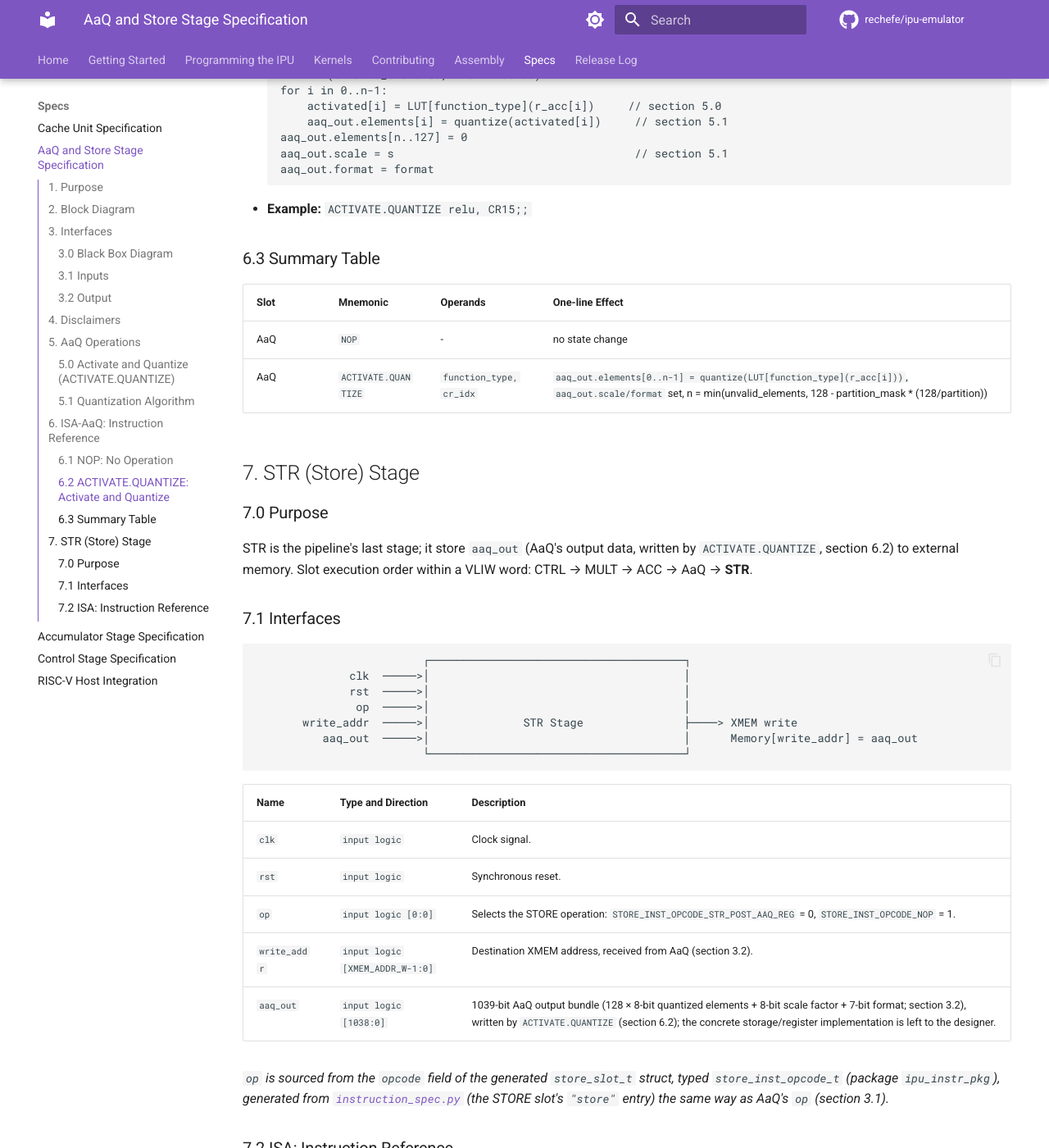
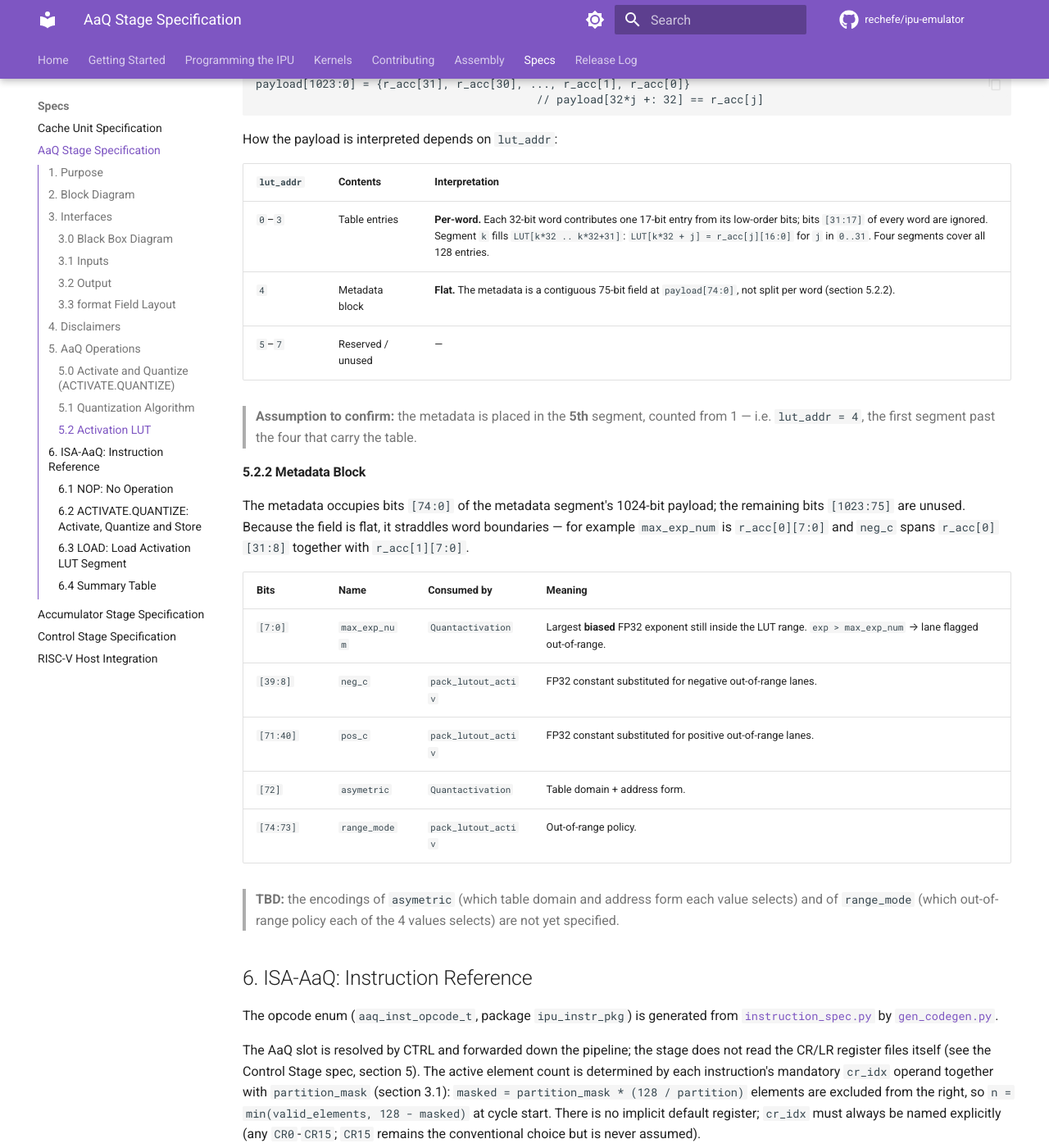
Before and after one commit to rechefe/ipu-emulator, an MkDocs documentation site: the page built from docs/content/specs/stage-aaq-str.md, in a window 1280 px wide and 1400 px high, scrolled down 5934 px. Shown: the whole window at 82% size. Built offline with MkDocs 1.6.1 and Material for MkDocs 9.7.7, drawn with Linux system fonts in a browser that asks for light colours; comment, search, counter and statistics services are not loaded; some of the changed text lies outside the part shown.

Commit message:
fix: update AaQ stage documentation to reflect correct naming

````diff
--- a/docs/content/specs/stage-aaq-str.md
+++ b/docs/content/specs/stage-aaq-str.md
@@ -1,18 +1,18 @@
-# AaQ and Store Stage
+# AaQ Stage
 
 ## 1. Purpose
 
-This spec covers two consecutive VLIW pipeline stages: **AaQ**
-(Activation and Quantization) and **STR** (Store), which write AaQ's
-output to external memory. AaQ is sections 1-6 below; STR is section 7.
-
 The AaQ (Activation and Quantization) stage applies element-wise activation
-and special functions to the 128-element accumulator, and quantizes the
-128-element vector into an 8-bit vector for output. It produces:
+and special functions to the 128-element accumulator, quantizes the
+128-element vector into an 8-bit vector, and **writes the result to external
+memory (XMEM) itself** — there is no separate Store stage. It produces:
 
 - A 128-element vector of 8-bit quantized values.
 - A scale factor.
 - A format field.
+
+The stage also owns the activation **LUT**, which is filled by the `LOAD`
+instruction (section 6.3).
 
 ## 2. Block Diagram
 
@@ -20,20 +20,19 @@ and special functions to the 128-element accumulator, and quantizes the
 flowchart LR
     mult_stage:::blue
     acc_stage:::blue
-    str_stage:::blue
     ACC(["r_acc 128x32bit"]):::yellow
     WADDR(["write_addr"]):::yellow
-    STROP(["str_opcode"]):::yellow
-    OUT(["128x8bit elements | 8bit scale | 7bit format | write_addr | str_opcode"]):::red
+    XMEM(["XMEM write<br>Memory[write_addr] =<br>128x8bit elements | 8bit scale | 7bit format"]):::red
+    LUT["LUT<br>128x17bit<br>+ 75b metadata"]:::teal
     ACT["Activation"]:::teal
     QUANT["Quantization"]:::teal
 
     ACC -->|128x32| ACT
+    ACC -.->|LOAD: low bits| LUT
+    LUT --> ACT
     ACT -->|128x32| QUANT
-    QUANT -->|128x8 + scale + format| OUT
-    WADDR --> OUT
-    STROP --> OUT
-    OUT --> str_stage
+    QUANT -->|128x8 + scale + format| XMEM
+    WADDR --> XMEM
     mult_stage --> |128x32| acc_stage
     acc_stage --> |128x32| ACC
 
@@ -57,17 +56,17 @@ flowchart LR
 ```
                          ┌──────────────────────────────────────┐
               clk  ─────>│                                      │
-              rst  ─────>│                                      │
+            rst_n  ─────>│                                      │
                op  ─────>│                                      │
             r_acc  ─────>│                                      │
-    function_type  ─────>│             AaQ Stage                ├────> to STR stage
- unvalid_elements  ─────>│                                      │      [128×8b elements | 8b scale | 7b format
-        partition  ─────>│                                      │       | write_addr | str_opcode]
+    function_type  ─────>│                                      ├────> XMEM write
+         lut_addr  ─────>│             AaQ Stage                │      Memory[write_addr] =
+   valid_elements  ─────>│                                      │      [128×8b elements | 8b scale
+        partition  ─────>│                                      │       | 7b format]
    partition_mask  ─────>│                                      │
            format  ─────>│                                      │
         quan_mode  ─────>│                                      │
        write_addr  ─────>│                                      │
-       str_opcode  ─────>│                                      │
                          └──────────────────────────────────────┘
 ```
 
@@ -78,38 +77,71 @@ flowchart LR
 | Name | Type and Direction | Description |
 |------|--------------------|-------------|
 | `clk` | `input logic` | Clock signal. |
-| `rst` | `input logic` | Synchronous reset. |
-| `op` | `input logic [0:0]` | Selects the AaQ operation: `AAQ_INST_OPCODE_NOP` = 0, `AAQ_INST_OPCODE_ACTIVATE_QUANTIZE` = 1. |
-| `r_acc` | `input logic [127:0][31:0]` | 128-element accumulator (128 × 32-bit FP32). |
+| `rst_n` | `input logic` | Asynchronous, active-low  |
+| `op` | `input logic [1:0]` | Selects the AaQ operation: `AAQ_INST_OPCODE_NOP` = 0, `AAQ_INST_OPCODE_ACTIVATE_QUANTIZE` = 1, `AAQ_INST_OPCODE_LOAD` = 2. |
+| `r_acc` | `input logic [127:0][31:0]` | 128-element accumulator (128 × 32-bit FP32). Also the data source for `LOAD` (section 6.3). |
 | `function_type` | `input logic [2:0]` | Encoded activation/special-function selector for `ACTIVATE.QUANTIZE` (see section 5.0). |
-| `unvalid_elements` | `input logic [6:0]` | Element count. |
+| `lut_addr` | `input logic [2:0]` | LUT segment address for `LOAD` (section 6.3); selects which of the 8 segments the instruction writes. Ignored for every other `op`. |
+| `valid_elements` | `input logic [7:0]` | Number of valid elements in `r_acc`, range `0`–`128`. 8 bits are required because `128` is not representable in 7. |
 | `partition` | `input logic [1:0]` | Element partition grouping: enum of `1`/`2`/`4`/`8` (encoded `00`/`01`/`10`/`11`). Exact semantics TBD. |
-| `partition_mask` | `input logic [2:0]` | Count of `partition` groups, counted from the right (highest-indexed group), that are masked out entirely. `0` = all `partition` groups valid; `k` = the rightmost `k` groups are masked — their elements do not participate in activation/quantization and their `aaq_out` elements are forced to 0 (section 6.2). `k` must not exceed `partition - 1` (masking every group is not a supported configuration). Example: `partition = 8` splits the 128 elements into 8 groups of 16 (`elements[0:15] \| elements[16:31] \| ... \| elements[112:127]`); `partition_mask = 2` masks the rightmost 2 groups, i.e. `elements[96:127]`. |
-| `format` | `input logic [6:0]` | Output element format, replacing the old fixed `dtype`: bit `[6]` = sign (`0`=unsigned, `1`=signed), bits `[5:3]` = exponent bits (3 bits), bits `[2:0]` = mantissa bits (3 bits). |
+| `partition_mask` | `input logic [2:0]` | Count of `partition` groups, counted from the right (highest-indexed group), that are masked out entirely. `0` = all `partition` groups valid; `k` = the rightmost `k` groups are masked — their elements do not participate in activation/quantization and their output elements are forced to 0 (section 6.2). `k` must not exceed `partition - 1` (masking every group is not a supported configuration). Example: `partition = 8` splits the 128 elements into 8 groups of 16 (`elements[0:15] \| elements[16:31] \| ... \| elements[112:127]`); `partition_mask = 2` masks the rightmost 2 groups, i.e. `elements[96:127]`. |
+| `format` | `input logic [6:0]` | Output element format. See section 3.3. |
 | `quan_mode` | `input logic` | Scale-factor mode: `1` = dynamic, `0` = static. |
-| `write_addr` | `input logic [XMEM_ADDR_W-1:0]` | Destination XMEM address for the quantized result (see `XMEM_ADDR_W` in the Control stage spec, section 4). Received here and passed through to the STR stage. |
-| `str_opcode` | `input logic [0:0]` | The STORE slot's opcode (`STORE_INST_OPCODE_STR_POST_AAQ_REG` = 0, `STORE_INST_OPCODE_NOP` = 1; see section 7.1). Received here and passed through to the STR stage. |
+| `write_addr` | `input logic [XMEM_ADDR_W-1:0]` | Destination XMEM address for the quantized result (see `XMEM_ADDR_W` in the Control stage spec, section 4). The stage writes to this address directly. |
 
 *`op` is sourced from the `opcode` field of the generated `aaq_slot_t` struct, typed `aaq_inst_opcode_t` (package `ipu_instr_pkg`). Generated from [`instruction_spec.py`](../../../src/tools/ipu-common/src/ipu_common/instruction_spec.py) (the AAQ slot's `"aaq"` entry) by [`gen_codegen.py`](../../../src/tools/ipu-as-py/src/ipu_as/gen_codegen.py) via the [`ipu_instr_pkg.sv.j2`](../../../src/tools/ipu-as-py/src/ipu_as/templates/ipu_instr_pkg.sv.j2) template (`bazel run //src/tools/ipu-as-py:ipu-as -- sv-package --output <path>`).*
 
 ### 3.2 Output
 
-The Quantization block passes the following payload to the **STR stage**, which performs the actual XMEM write; AaQ itself does not write to XMEM.
+AaQ performs the XMEM write itself. On `ACTIVATE.QUANTIZE` (and only on that
+opcode — see section 4) the stage drives a single 1039-bit write to
+`Memory[write_addr]`:
 
 | Field | Width | Description |
 |-------|-------|-------------|
-| `aaq_out` | 1024 + 8 + 7 = 1039 bits | Bundled output data (see section 5.1/6.2): 128 × 8-bit quantized elements, 8-bit scale factor, and 7-bit format (matching the `format` input width, section 3.1: 1 sign + 3 exponent + 3 mantissa). |
-| `write_addr` | `[XMEM_ADDR_W-1:0]` | Passed through unchanged from the `write_addr` input (section 3.1). |
-| `str_opcode` | `1 bit` | Passed through unchanged from the `str_opcode` input (section 3.1). |
+| `elements` | 128 × 8 = 1024 bits | 128 quantized elements, 8 bits each (section 5.1). |
+| `scale` | 8 bits | Batch scale factor, `e8m0` (section 5.1). |
+| `format` | 7 bits | Passed through unchanged from the `format` input (section 3.3). |
 
-Total payload width: 1039 + 1 = 1040 bits, plus `write_addr` (`XMEM_ADDR_W` bits).
+Total write payload: 1024 + 8 + 7 = **1039 bits**, to address `write_addr`.
+
+`aaq_out` is used below as the pseudocode name for this bundle; the concrete
+storage/register implementation is left to the designer.
+
+### 3.3 `format` Field Layout
+
+`format` is 7 bits:
+
+| Bits | Name | Description |
+|------|------|-------------|
+| `[6]` | `sign` | `0` = unsigned, `1` = signed. |
+| `[5:3]` | `exp_bits` (`fe`) | Number of exponent bits, `0`–`7`. |
+| `[2:0]` | `width` | Total element width, encoded as `width - 1`; field value `0`–`7` means a total width `W` of `1`–`8` bits. |
+
+The mantissa is **the remainder** — what is left of the element width once the
+sign and exponent bits are taken out:
+
+```text
+sign_bit = format[6]                 // 0 or 1
+fe       = format[5:3]               // exponent bits
+W        = format[2:0] + 1           // total element width, 1..8 bits
+fm       = W - fe - sign_bit         // mantissa bits (the leftover)
+```
+
+`fm` must be `>= 0`, i.e. `W >= fe + sign_bit`; encodings that violate this are
+invalid. `fm = 0` is legal (no mantissa bits). `W <= 8` always, so a quantized
+element always fits in its 8-bit output slot; when `W < 8` the unused
+high-order bits are zero-padded.
+
+Example: signed, 2 exponent bits, 8-bit width (`e2m5`) is
+`format = {1, 3'd2, 3'd7}` → `fm = 8 - 2 - 1 = 5`.
 
 ## 4. Disclaimers
 
 - The AaQ slot executes once per VLIW cycle.
-- The STR slot executes once per VLIW cycle; STR is the pipeline's last stage.
-- Slot execution order within a VLIW word: CTRL → MULT → ACC → **AaQ** → **STR**.
-- `NOP` performs no state changes, in either the AaQ or STR slot.
+- AaQ is the pipeline's last stage; slot execution order within a VLIW word: CTRL → MULT → ACC → **AaQ**.
+- The XMEM write happens **only** on `ACTIVATE.QUANTIZE`. `NOP` and `LOAD` perform no memory write, so no separate store opcode is needed.
+- `NOP` performs no state changes.
 
 ## 5. AaQ Operations
 
@@ -154,14 +186,15 @@ single field:
 
 After activation (section 5.0), each activated FP32 element `a` (IEEE-754 single
 precision: 1-bit sign `S`, 8-bit exponent `e`, 23-bit mantissa) is quantized
-to the format selected by `format` (section 3.1): sign bit present only if
-`format[6] = 1` (signed; omitted when unsigned) + `fe` exponent bits
-(`format[5:3]`) + `fm` mantissa bits (`format[2:0]`). `fe` and `fm` are
-independent fields, not derived from one another, so `sign + fe + fm` is not
-required to total 8 bits; when it is smaller, the leftover high-order bits
-of the 8-bit quantized element are zero-padded. `fe` is at minimum 1 bit;
-`fm` may be 0 bits. FP32 inputs are always treated as normalized (implicit
-leading 1); subnormal inputs are not specially handled.
+to the format selected by `format` (section 3.3): a sign bit present only if
+`format[6] = 1` (signed; omitted when unsigned), `fe` exponent bits
+(`format[5:3]`), and `fm` mantissa bits derived as the leftover
+`fm = W - fe - sign_bit`, where `W = format[2:0] + 1` is the total element
+width. Since the mantissa is the remainder of the width, `sign + fe + fm`
+always totals exactly `W`; when `W < 8` the leftover high-order bits of the
+8-bit quantized element are zero-padded. `fe` is at minimum 1 bit; `fm` may be
+0 bits. FP32 inputs are always treated as normalized (implicit leading 1);
+subnormal inputs are not specially handled.
 
 The scale factor `s` (8 bits, `e8m0`: exponent only, no mantissa) is the
 batch's shared scale, computed as the maximum raw exponent across the 128
@@ -193,16 +226,66 @@ else:                                  // E exceeds what fe bits can represent
 `RTN` = round to nearest. Sign `S` (when present, `format[6] = 1`) is passed
 through unchanged. The final 8-bit quantized element is
 `{0-pad, S?, Exp, M}`: `S`, `Exp` (`fe` bits), and `M` (`fm` bits) packed at
-the low end, zero-padded at the high end to fill 8 bits. The output payload
+the low end, zero-padded at the high end to fill 8 bits. The write payload
 also carries `Format` (passed through unchanged from the `format` input) and
 the batch `Scale` (`s`), as described in section 3.2.
 
 > **Note:** the `S`/`Exp`/`M` encoding above is the same for both
 > `quan_mode` values, and `s` is computed the same way (batch max, as shown
 > above) regardless of `quan_mode`. `quan_mode = 1` (dynamic) restricts
-> `format` to exactly two supported formats, both signed: `e2m5` and
-> `e1m6`. How the hardware chooses between `e2m5` and `e1m6` in dynamic
-> mode is **TBD**.
+> `format` to exactly two supported formats, both signed and both 8 bits
+> wide (`format[2:0] = 7`): `e2m5` and `e1m6`. How the hardware chooses
+> between `e2m5` and `e1m6` in dynamic mode is **TBD**.
+
+### 5.2 Activation LUT
+
+The stage holds an activation lookup table of **128 entries × 17 bits**,
+plus a **75-bit metadata block** that configures range handling. Both are
+filled by `LOAD` (section 6.3), which writes one **segment** per instruction;
+the 3-bit `lut_addr` selects the segment.
+
+#### 5.2.1 Segment Transfer
+
+A segment is **1024 bits**, sourced from the **lower 32 words** of the
+accumulator, `r_acc[31:0]` (32 words × 32 bits = 1024 bits). The upper words
+`r_acc[127:32]` are ignored by `LOAD`. The 1024-bit payload is the little-endian
+concatenation of those words:
+
+```text
+payload[1023:0] = {r_acc[31], r_acc[30], ..., r_acc[1], r_acc[0]}
+                                          // payload[32*j +: 32] == r_acc[j]
+```
+
+How the payload is interpreted depends on `lut_addr`:
+
+| `lut_addr` | Contents | Interpretation |
+|------------|----------|----------------|
+| `0`–`3` | Table entries | **Per-word.** Each 32-bit word contributes one 17-bit entry from its low-order bits; bits `[31:17]` of every word are ignored. Segment `k` fills `LUT[k*32 .. k*32+31]`: `LUT[k*32 + j] = r_acc[j][16:0]` for `j` in `0..31`. Four segments cover all 128 entries. |
+| `4` | Metadata block | **Flat.** The metadata is a contiguous 75-bit field at `payload[74:0]`, not split per word (section 5.2.2). |
+| `5`–`7` | Reserved / unused | — |
+
+> **Assumption to confirm:** the metadata is placed in the **5th** segment,
+> counted from 1 — i.e. `lut_addr = 4`, the first segment past the four that
+> carry the table.
+
+#### 5.2.2 Metadata Block
+
+The metadata occupies bits `[74:0]` of the metadata segment's 1024-bit
+payload; the remaining bits `[1023:75]` are unused. Because the field is flat,
+it straddles word boundaries — for example `max_exp_num` is `r_acc[0][7:0]`
+and `neg_c` spans `r_acc[0][31:8]` together with `r_acc[1][7:0]`.
+
+| Bits | Name | Consumed by | Meaning |
+|------|------|-------------|---------|
+| `[7:0]` | `max_exp_num` | `Quantactivation` | Largest **biased** FP32 exponent still inside the LUT range. `exp > max_exp_num` → lane flagged out-of-range. |
+| `[39:8]` | `neg_c` | `pack_lutout_activ` | FP32 constant substituted for negative out-of-range lanes. |
+| `[71:40]` | `pos_c` | `pack_lutout_activ` | FP32 constant substituted for positive out-of-range lanes. |
+| `[72]` | `asymetric` | `Quantactivation` | Table domain + address form. |
+| `[74:73]` | `range_mode` | `pack_lutout_activ` | Out-of-range policy. |
+
+> **TBD:** the encodings of `asymetric` (which table domain and address form
+> each value selects) and of `range_mode` (which out-of-range policy each of
+> the 4 values selects) are not yet specified.
 
 ## 6. ISA-AaQ: Instruction Reference
 
@@ -216,20 +299,20 @@ the stage does not read the CR/LR register files itself (see the
 Control Stage spec, section 5). The active element count is determined by each
 instruction's mandatory `cr_idx` operand together with `partition_mask`
 (section 3.1): `masked = partition_mask * (128 / partition)` elements are
-excluded from the right, so `n = min(unvalid_elements, 128 - masked)`
+excluded from the right, so `n = min(valid_elements, 128 - masked)`
 at cycle start. There is no implicit default register; `cr_idx` must always
 be named explicitly (any `CR0`-`CR15`; `CR15` remains the conventional choice
 but is never assumed).
 
 ### 6.1 `NOP`: No Operation
 
-- **Summary:** No operation for the AaQ slot; performs no state changes.
+- **Summary:** No operation for the AaQ slot; performs no state changes and no memory write.
 - **Syntax:** `NOP`
 - **Operands:** none.
 
-### 6.2 `ACTIVATE.QUANTIZE`: Activate and Quantize
+### 6.2 `ACTIVATE.QUANTIZE`: Activate, Quantize and Store
 
-- **Summary:** Apply an element-wise activation function to the active elements of `r_acc`, quantize the result, and write the resulting 8-bit values, scale factor, and format into `aaq_out` (pseudocode name for AaQ's output data bundle; the concrete storage/register implementation is left to the designer). Activation functions are pre-configured into a LUT; naming an activation in `function_type` triggers the corresponding loaded LUT entry. `r_acc` is not modified.
+- **Summary:** Apply an element-wise activation function to the active elements of `r_acc`, quantize the result, and write the resulting 8-bit values, scale factor, and format to `Memory[write_addr]`. This is the only AaQ opcode that drives an XMEM write. Activation functions are pre-configured into the LUT by `LOAD` (section 6.3); naming an activation in `function_type` triggers the corresponding loaded LUT entry. `r_acc` is not modified.
 - **Syntax:** `ACTIVATE.QUANTIZE function_type, cr_idx`
 - **Operands:**
   - `function_type`: activation/special-function keyword (see section 5.0): `identity`, `relu`, `relu6`, `generic`, `reciprocal`, `rsqrt`, `exp2`.
@@ -237,81 +320,40 @@ but is never assumed).
 - **Operation:**
   ```text
   masked = partition_mask * (128 / partition)          // section 3.1
-  n = min(unvalid_elements, 128 - masked)
+  n = min(valid_elements, 128 - masked)
   for i in 0..n-1:
-      activated[i] = LUT[function_type](r_acc[i])     // section 5.0
+      activated[i] = LUT[function_type](r_acc[i])      // section 5.0
       aaq_out.elements[i] = quantize(activated[i])     // section 5.1
   aaq_out.elements[n..127] = 0
   aaq_out.scale = s                                    // section 5.1
   aaq_out.format = format
+  Memory[write_addr] = aaq_out                         // 1039 bits, section 3.2
   ```
 - **Example:** `ACTIVATE.QUANTIZE relu, CR15;;`
 
-### 6.3 Summary Table
+### 6.3 `LOAD`: Load Activation LUT Segment
+
+- **Summary:** Fill one 1024-bit segment of the activation LUT (section 5.2) from the lower 32 words of `r_acc`. The 3-bit `lut_addr` selects the target segment: `0`–`3` load table entries, `4` loads the metadata block. Performs no XMEM write and does not modify `r_acc`.
+- **Syntax:** `LOAD lut_addr`
+- **Operands:**
+  - `lut_addr`: LUT segment index, `0`–`7` (`0`–`3` = table, `4` = metadata, `5`–`7` reserved).
+- **Operation:**
+  ```text
+  payload[1023:0] = {r_acc[31], ..., r_acc[0]}        // 32 words x 32 bits
+
+  if lut_addr <= 3:                                  // table segment
+      for j in 0..31:                                // low 17 bits per word;
+          LUT[lut_addr*32 + j] = r_acc[j][16:0]      // word bits [31:17] ignored
+  else if lut_addr == 4:                             // metadata segment
+      {range_mode, asymetric, pos_c, neg_c, max_exp_num} = payload[74:0]
+      // payload[1023:75] unused; field layout in section 5.2.2
+  ```
+- **Example:** `LOAD 4;;` (load the metadata block)
+
+### 6.4 Summary Table
 
 | Slot | Mnemonic | Operands | One-line Effect |
 |------|----------|----------|-----------------|
 | AaQ | `NOP`               | -                       | no state change |
-| AaQ | `ACTIVATE.QUANTIZE` | `function_type, cr_idx` | `aaq_out.elements[0..n-1] = quantize(LUT[function_type](r_acc[i]))`, `aaq_out.scale/format` set, n = min(unvalid_elements, 128 - partition_mask * (128/partition)) |
-
-## 7. STR (Store) Stage
-
-### 7.0 Purpose
-
-STR is the pipeline's last stage; it store `aaq_out` (AaQ's output data,
-written by `ACTIVATE.QUANTIZE`, section 6.2) to external memory. Slot execution order within
-a VLIW word: CTRL → MULT → ACC → AaQ → **STR**.
-
-
-
-### 7.1 Interfaces
-
-```
-                         ┌──────────────────────────────────────┐
-              clk  ─────>│                                      │
-              rst  ─────>│                                      │
-               op  ─────>│                                      │
-       write_addr  ─────>│              STR Stage               ├────> XMEM write
-          aaq_out  ─────>│                                      │      Memory[write_addr] = aaq_out
-                         └──────────────────────────────────────┘
-```
-
-| Name | Type and Direction | Description |
-|------|--------------------|-------------|
-| `clk` | `input logic` | Clock signal. |
-| `rst` | `input logic` | Synchronous reset. |
-| `op` | `input logic [0:0]` | Selects the STORE operation: `STORE_INST_OPCODE_STR_POST_AAQ_REG` = 0, `STORE_INST_OPCODE_NOP` = 1. |
-| `write_addr` | `input logic [XMEM_ADDR_W-1:0]` | Destination XMEM address, received from AaQ (section 3.2). |
-| `aaq_out` | `input logic [1038:0]` | 1039-bit AaQ output bundle (128 × 8-bit quantized elements + 8-bit scale factor + 7-bit format; section 3.2), written by `ACTIVATE.QUANTIZE` (section 6.2); the concrete storage/register implementation is left to the designer. |
-
-*`op` is sourced from the `opcode` field of the generated `store_slot_t` struct, typed `store_inst_opcode_t` (package `ipu_instr_pkg`), generated from [`instruction_spec.py`](../../../src/tools/ipu-common/src/ipu_common/instruction_spec.py) (the STORE slot's `"store"` entry) the same way as AaQ's `op` (section 3.1).*
-
-### 7.2 ISA: Instruction Reference
-
-The STORE slot executes **two mnemonics**: `NOP` and `STR_POST_AAQ_REG`.
-
-#### 7.2.1 `NOP`: No Operation
-
-- **Summary:** No operation for the STORE slot.
-- **Syntax:** `NOP`
-- **Operands:** none.
-
-#### 7.2.2 `STR_POST_AAQ_REG`: Store Post-AAQ Register
-
-- **Summary:** Write the 1039-bit `aaq_out` bundle to external memory.
-- **Syntax:** `STR_POST_AAQ_REG offset, base`
-- **Operands:**
-  - `offset`: `LR0`…`LR15`, live value.
-  - `base`: `CR0`…`CR15`, live value.
-- **Operation:**
-  ```text
-  Memory[offset + base] = aaq_out  // 1039 bits
-  ```
-- **Example:** `STR_POST_AAQ_REG LR0, CR0;;`
-
-#### 7.2.3 Summary Table
-
-| Slot | Mnemonic | Operands | One-line Effect |
-|------|----------|----------|-----------------|
-| STR | `NOP`               | -              | no state change |
-| STR | `STR_POST_AAQ_REG`  | `offset, base` | `Memory[offset + base] = aaq_out` |
+| AaQ | `ACTIVATE.QUANTIZE` | `function_type, cr_idx` | `aaq_out.elements[0..n-1] = quantize(LUT[function_type](r_acc[i]))`, `aaq_out.scale/format` set, `Memory[write_addr] = aaq_out`, n = min(valid_elements, 128 - partition_mask * (128/partition)) |
+| AaQ | `LOAD`              | `lut_addr`              | `LUT.segment[lut_addr] = r_acc[31:0]` low 17 bits per word; `lut_addr` `0`-`3` = 32 table entries each, `4` = metadata block |
--- a/docs/mkdocs.yml
+++ b/docs/mkdocs.yml
@@ -85,7 +85,7 @@ nav:
       - Programmer's Guide: programmer-guide.md
   - Specs:
       - Cache Unit Specification: specs/cache-unit.md
-      - AaQ and Store Stage Specification: specs/stage-aaq-str.md
+      - AaQ Stage Specification: specs/stage-aaq-str.md
       - Accumulator Stage Specification: specs/stage-accumulator.md
       - Control Stage Specification: specs/stage-control.md
       - RISC-V Host Integration: specs/riscv-host-integration.md
````
Also changed, not shown: docs/content/building-applications.md (+1 -1 lines).
